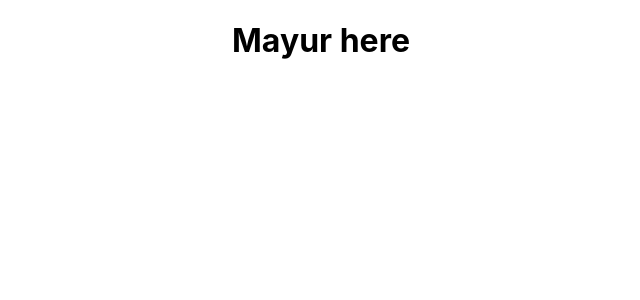
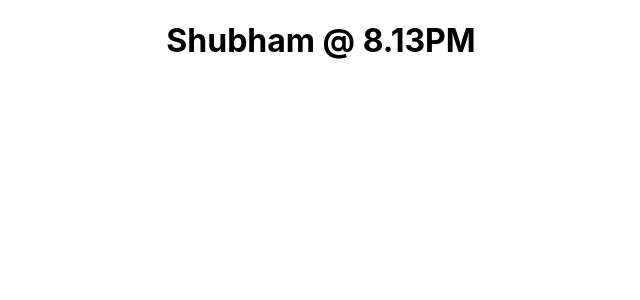
Before and after one commit to bytectrldev/mainweb, a React (Create React App) app: page / in a window 1280 px wide. Shown: the top 300 px of the page, without its empty margins (319-959 px from the left). Built offline with nearby package versions, Linux system fonts and the light colour scheme.

Commit message:
Update App.js

```diff
--- a/src/App.js
+++ b/src/App.js
@@ -3,7 +3,7 @@ import './App.css';
 function App() {
   return (
     <div className="App">
-      <h1>Mayur here</h1>
+      <h1>Shubham @ 8.13PM</h1>
     </div>
   );
 }
```
